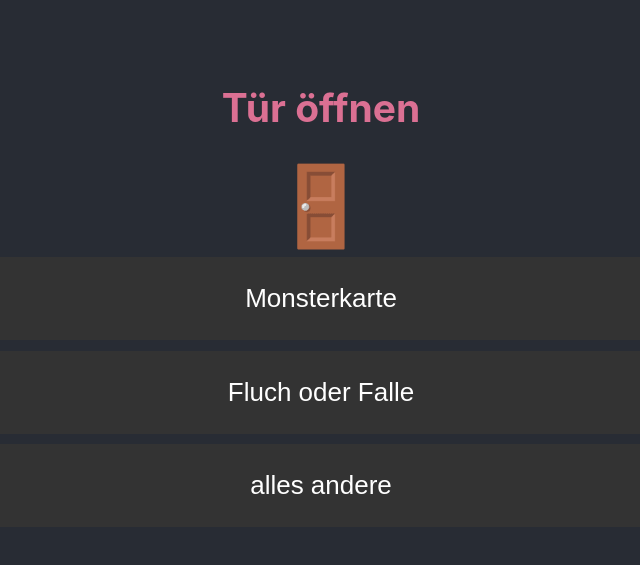
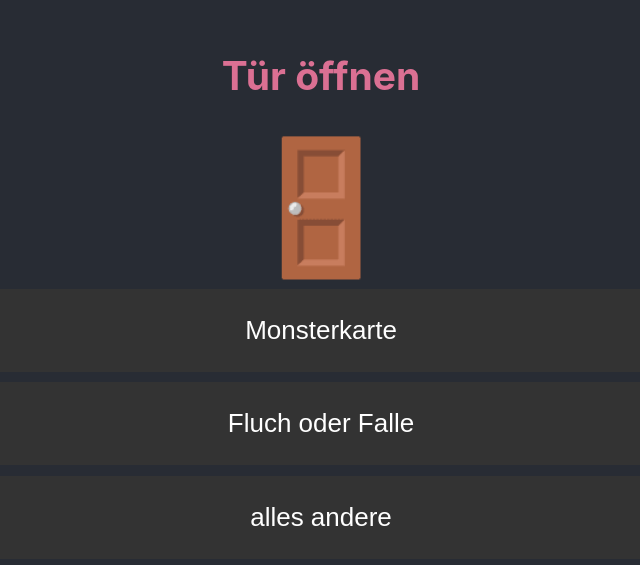
Before and after one commit to tomraithel/munchkin-rules, a React (Create React App) app: page / in a window 1280 px wide. Shown: the part 105-670 px from the top of the page, without its empty margins (319-959 px from the left). Built offline with nearby package versions, Linux system fonts and the light colour scheme.

Commit message:
Add better icons

```diff
--- a/src/App.js
+++ b/src/App.js
@@ -18,7 +18,7 @@ export const AppContainer = styled.div`
 `;
 
 export const Icon = styled.div`
-  font-size: 3em;
+  font-size: 5em;
 `;
 
 class App extends Component {
--- a/src/screens.js
+++ b/src/screens.js
@@ -5,14 +5,15 @@ const translations = {
   "openDoor.button.other": "alles andere",
   "applyCurseOrTrap.headline": "Fluch / Falle anwenden",
   "applyCurseOrTrap.button": "Fluch angewendet",
-  "keepOrDrawCard.headline": "Karte spielen oder spielen",
-  "keepOrDrawCard.button": "Weiter",
+  "keepOrPlayCard.headline": "Karte behalten oder spielen?",
+  "keepOrPlayCard.button.keep": "Karte behalten",
+  "keepOrPlayCard.button.play": "Karte ausspielen",
   "readyForTrouble.headline": "Auf Ärger aus sein?",
   "readyForTrouble.button.fight": "Gegen Monster Kämpfen",
   "readyForTrouble.button.takeLoot": "Raum Plündern",
   "takeDungeonCard.headline": "Dungeon-Karte nehmen",
   "takeDungeonCard.button": "Karte genommen",
-  "mildGift.headline": "Milda Gabe",
+  "mildGift.headline": "Milde Gabe",
   "mildGift.button.moreThanFive": "Ich habe 6 oder mehr Karten",
   "mildGift.button.lessOrEqualFive": "Ich habe <= 5 Karten",
   "hasLowestLevel.headline": "Bist du der Schwächste?",
@@ -23,7 +24,7 @@ const translations = {
   "charity.headline": "Charity!",
   "charity.button": "Karten wurden aufgeteilt",
   "fightOrRun.headline": "Kampf!",
-  "fightOrRun.button.defeat": "Monster besiegt",
+  "fightOrRun.button.defeat": "Monster wurde besiegt",
   "fightOrRun.button.run": "Fluchtversuch unternehmen",
   "victory.headline": "Sieg",
   "victory.button": "Schatz nehmen und Level aufsteigen",
@@ -58,14 +59,17 @@ const allScreens = {
       { text: translate("applyCurseOrTrap.button"), action: "APPLY_CURSE" }
     ]
   },
-  keepOrDrawCard: {
-    headline: translate("keepOrDrawCard.headline"),
+  keepOrPlayCard: {
+    headline: translate("keepOrPlayCard.headline"),
     icon: "🃏",
-    buttons: [{ text: translate("keepOrDrawCard.button"), action: "DRAW" }]
+    buttons: [
+      { text: translate("keepOrPlayCard.button.keep"), action: "KEEP" },
+      { text: translate("keepOrPlayCard.button.play"), action: "PLAY" }
+    ]
   },
   readyForTrouble: {
     headline: translate("readyForTrouble.headline"),
-    icon: "❓",
+    icon: "🤔",
     buttons: [
       {
         text: translate("readyForTrouble.button.fight"),
@@ -86,7 +90,7 @@ const allScreens = {
   },
   mildGift: {
     headline: translate("mildGift.headline"),
-    icon: "❓",
+    icon: "🖐",
     buttons: [
       {
         text: translate("mildGift.button.moreThanFive"),
@@ -100,7 +104,7 @@ const allScreens = {
   },
   hasLowestLevel: {
     headline: translate("hasLowestLevel.headline"),
-    icon: "🐤",
+    icon: "🐣",
     buttons: [
       { text: translate("hasLowestLevel.button.yes"), action: "YES" },
       { text: translate("hasLowestLevel.button.no"), action: "NO" }
@@ -127,7 +131,7 @@ const allScreens = {
     },
     victory: {
       headline: translate("victory.headline"),
-      icon: "🙌",
+      icon: "🏆",
       buttons: [
         {
           text: translate("victory.button"),
--- a/src/state-machine.js
+++ b/src/state-machine.js
@@ -39,7 +39,7 @@ export const munchkinConfig = {
       on: {
         DRAW_MONSTER: [{ target: "fight" }],
         DRAW_CURSE_OR_TRAP: [{ target: "applyCurseOrTrap" }],
-        DRAW_OTHER: [{ target: "keepOrDrawCard" }]
+        DRAW_OTHER: [{ target: "keepOrPlayCard" }]
       }
     },
     applyCurseOrTrap: {
@@ -47,10 +47,10 @@ export const munchkinConfig = {
         APPLY_CURSE: { target: "readyForTrouble" }
       }
     },
-    keepOrDrawCard: {
+    keepOrPlayCard: {
       on: {
         KEEP: { target: "readyForTrouble" },
-        DRAW: { target: "readyForTrouble" }
+        PLAY: { target: "readyForTrouble" }
       }
     },
     readyForTrouble: {
```
